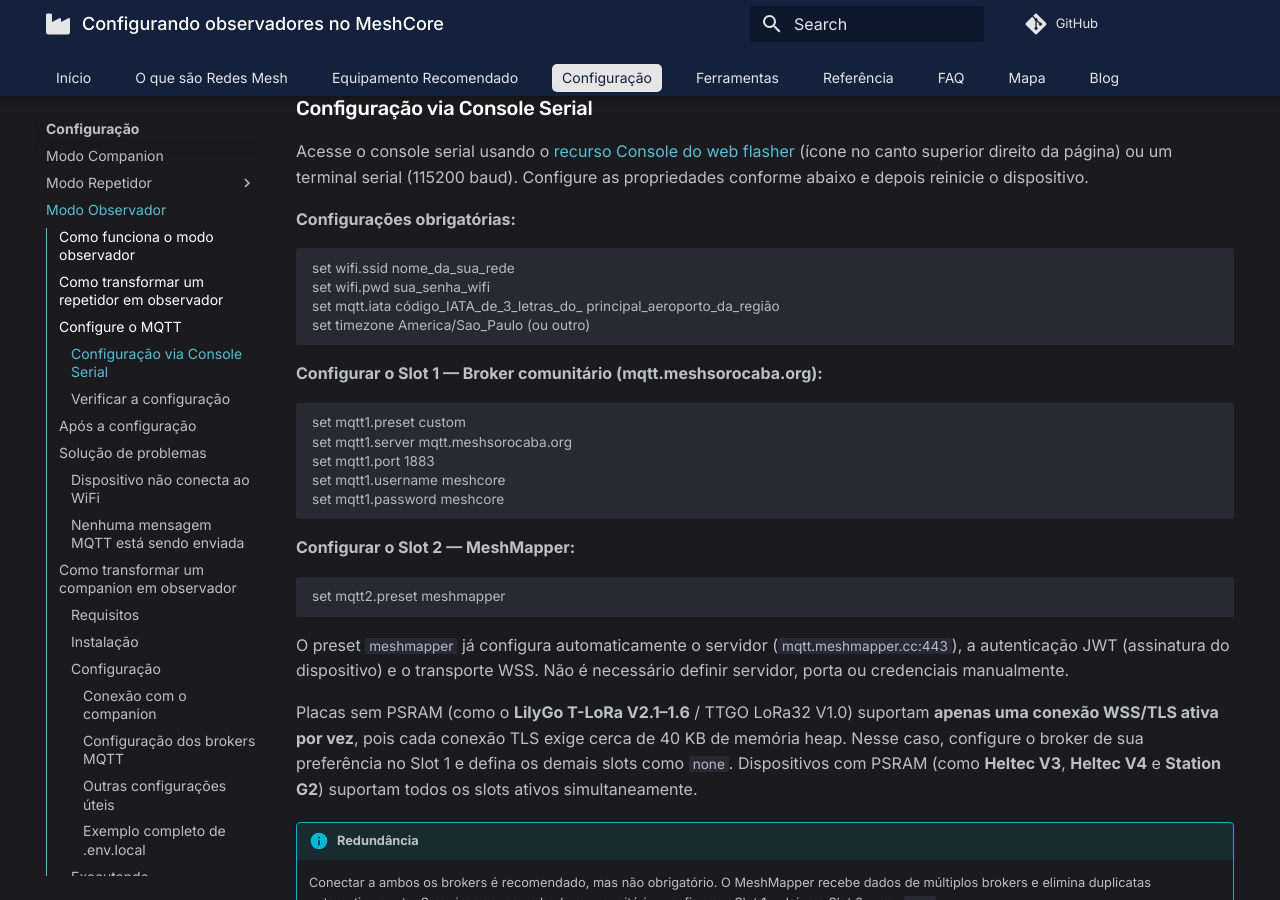
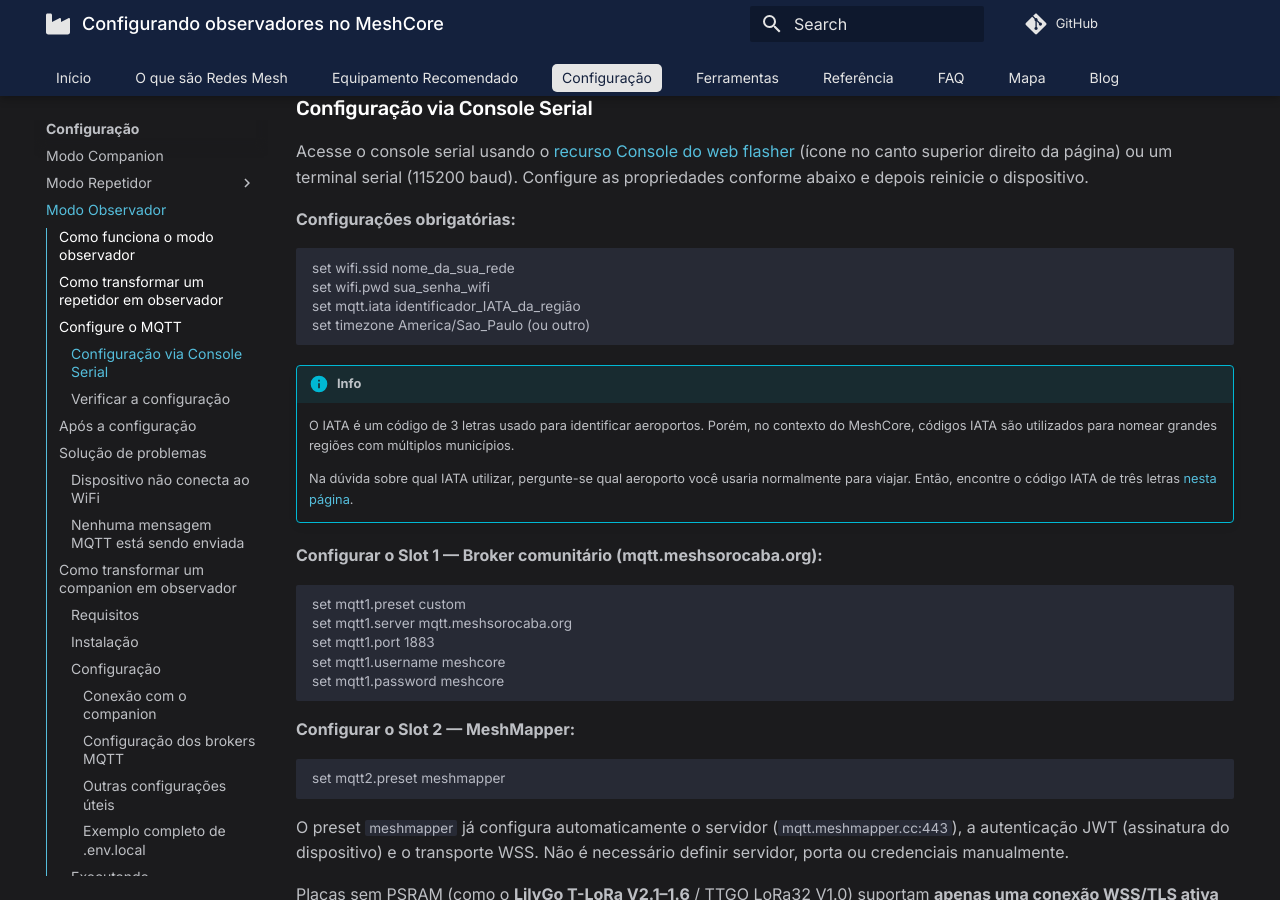
Before and after one commit to MeshSorocaba/meshsorocaba.github.io, an MkDocs documentation site: the page built from docs/configuracao/observers.md, in a window 1280 px wide and 900 px high, scrolled down 2671 px. Built offline with MkDocs 1.6.1 and Material for MkDocs 9.7.7, drawn with Linux system fonts in a browser that asks for light colours; comment, search, counter and statistics services are not loaded.

Commit message:
Explica código IATA na configuração de observers; usa env var para token do git-committers

````diff
--- a/docs/configuracao/observers.md
+++ b/docs/configuracao/observers.md
@@ -61,9 +61,17 @@
 ```
 set wifi.ssid nome_da_sua_rede
 set wifi.pwd sua_senha_wifi
-set mqtt.iata código_IATA_de_3_letras_do_ principal_aeroporto_da_região
+set mqtt.iata identificador_IATA_da_região
 set timezone America/Sao_Paulo (ou outro)
 ```
+
+!!! info
+
+    O IATA é um código de 3 letras usado para identificar aeroportos. Porém, no contexto do MeshCore, códigos IATA são utilizados para nomear grandes regiões com múltiplos municípios.
+
+    Na dúvida sobre qual IATA utilizar, pergunte-se qual aeroporto você usaria normalmente para viajar. Então, encontre o código IATA de três letras [nesta página](https://en.wikipedia.org/wiki/List_of_airports_by_IATA_airport_code:_A).
+
+
 
 **Configurar o Slot 1 — Broker comunitário (mqtt.meshsorocaba.org):**
 
--- a/mkdocs.yml
+++ b/mkdocs.yml
@@ -89,8 +89,7 @@
   - git-committers:
       repository: MeshSorocaba/meshsorocaba.github.io
       branch: main
-
-
+      token: !!python/object/apply:os.getenv ["MKDOCS_GIT_COMMITTERS_APIKEY"]
 
 extra:
   social:
````
